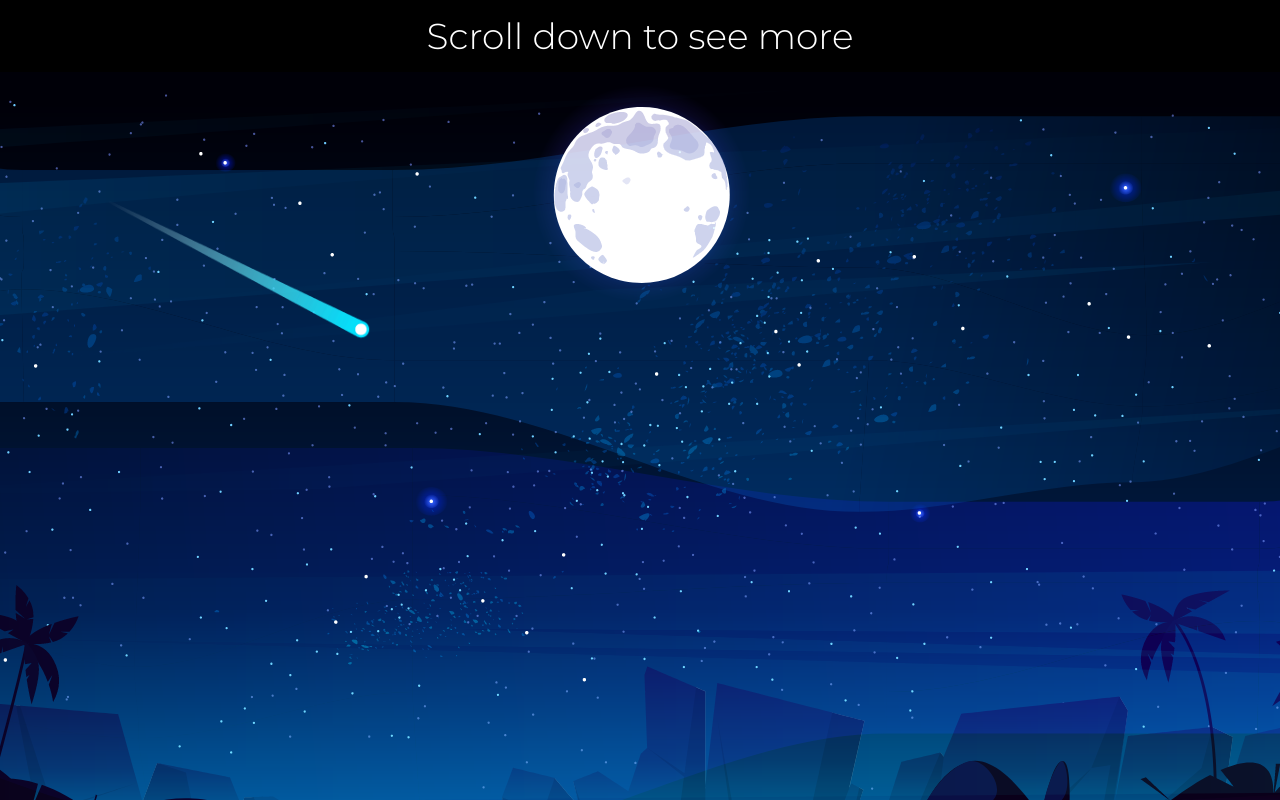
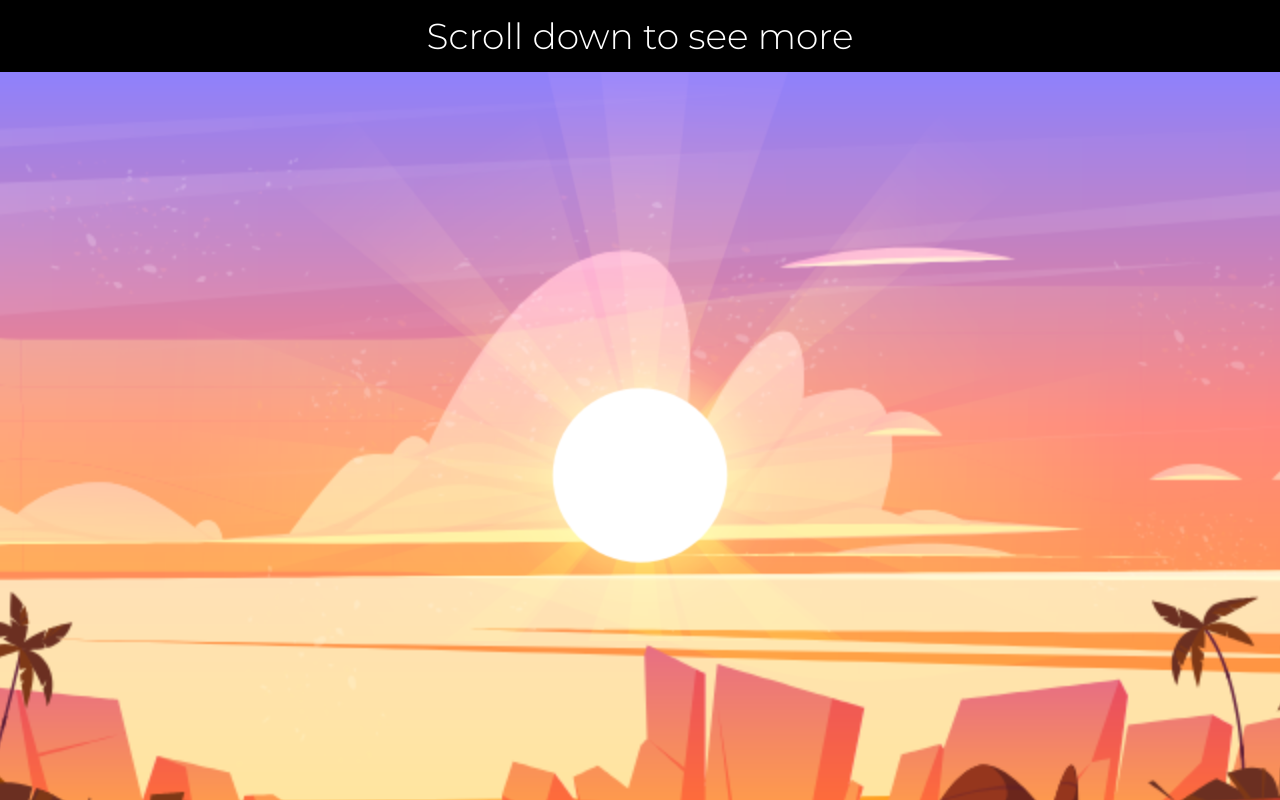
Before and after one commit to chungvuiloong/simple_portfolio, a React (Create React App) app: page / in a window 1280 px wide. Shown: the top 800 px of the page. Built offline with nearby package versions, Linux system fonts and the light colour scheme.

Commit message:
Added new imports.

```diff
--- a/src/pages/Hero.tsx
+++ b/src/pages/Hero.tsx
@@ -1,15 +1,24 @@
 import './style.css'
-import dark_sky from '../assets/images/darkSky.png'
-import stars_sky from '../assets/images/stars.png'
-import left_meteor from '../assets/images/meteorLeft.png'
-import white_moon from '../assets/images/whiteMoonBckRing.png'
-import back_mountains from '../assets/images/backMountains.png'
-import sea from '../assets/images/seaNoMountains.png'
-import front_island from '../assets/images/frontIsland.png'
-import bottom_cloud from '../assets/images/bottomCloud.png'
-import upper_cloud from '../assets/images/upperCloud.png'
 import React, { useState, useEffect } from 'react';
+// import dark_sky from '../assets/images/darkSky.png'
+// import stars_sky from '../assets/images/stars.png'
+// import left_meteor from '../assets/images/meteorLeft.png'
+// import white_moon from '../assets/images/whiteMoonBckRing.png'
+// import back_mountains from '../assets/images/backMountains.png'
+// import sea from '../assets/images/seaNoMountains.png'
+// import front_island from '../assets/images/frontIsland.png'
+// import bottom_cloud from '../assets/images/bottomCloud.png'
+// import upper_cloud from '../assets/images/upperCloud.png'
 
+
+import sunny_sky from '../assets/images/sunny_sky.png'
+import sun from '../assets/images/sun_sunshine_darkrings.png'
+import back_mountains from '../assets/images/backMountains_day.png'
+import sea_day from '../assets/images/sea_day.png'
+import front_island_day from '../assets/images/frontIsland_day.png'
+import bottom_cloud from '../assets/images/bottomCloud_day.png'
+import upper_cloud from '../assets/images/upperCloud_day.png'
+import cloudy from '../assets/images/cloudy.png'
 
 export default function Hero() {
     const [scrollY, setScrollY] = useState<number>(0);
@@ -27,7 +36,7 @@ export default function Hero() {
         </section>
         <section className="layer-parent" id="heroBanner">
             {/* <h2 className="empty">Empty</h2> */}
-            <img
+            {/* <img
                 src={dark_sky}
                 id="darkSky"
                 alt="The Beautiful Dark Sky"
@@ -54,6 +63,20 @@ export default function Hero() {
                 className="whiteMoon blend"
                 style={{ top: `${(scrollY * 1.25)}px`} }
             />
+
+            <img
+                src={bottom_cloud}
+                id="bottomCloud"
+                alt="cloud"
+                className="layer bottomCloud blend"
+                style={{ top: `${scrollY * 0.25}px` } }
+            />
+            <img
+                src={upper_cloud}
+                id="upperCloud"
+                alt="cloud"
+                className="layer upperCloud blend"
+            />
             <img
                 src={back_mountains}
                 id="backMountains"
@@ -67,6 +90,34 @@ export default function Hero() {
                 id="frontIsland"
                 alt="island"
                 className="layer frontIsland"
+            /> */}
+
+
+            <img
+                src={sunny_sky}
+                id="darkSky"
+                alt="The Beautiful Dark Sky"
+                className="layer"
+            />
+            <img
+                src={cloudy}
+                id="stars"
+                alt="starts in sky"
+                className="stars blend layer"
+                style={{ top: `${(scrollY * 0.25)}px`, left: `${(scrollY * 0.05)}px`}}
+            />
+            <img
+                src={sun}
+                id="whiteMoon"
+                alt="moon"
+                className="whiteMoon blend"
+                style={{ top: `${(scrollY * 1.25)}px`} }
+            />
+            <img
+                src={upper_cloud}
+                id="upperCloud"
+                alt="cloud"
+                className="layer upperCloud blend"
             />
             <img
                 src={bottom_cloud}
@@ -75,12 +126,19 @@ export default function Hero() {
                 className="layer bottomCloud blend"
                 style={{ top: `${scrollY * 0.25}px` } }
             />
-
             <img
-                src={upper_cloud}
-                id="upperCloud"
-                alt="cloud"
-                className="layer upperCloud blend"
+                src={back_mountains}
+                id="backMountains"
+                alt="mountain"
+                className="layer"
+                style={{ top: `${scrollY * 0.1}px` } }
+            />
+            <img src={sea_day} id="sea" className="layer" alt="sea"/>
+            <img
+                src={front_island_day}
+                id="frontIsland"
+                alt="island"
+                className="layer frontIsland"
             />
       </section>
     </>
```
